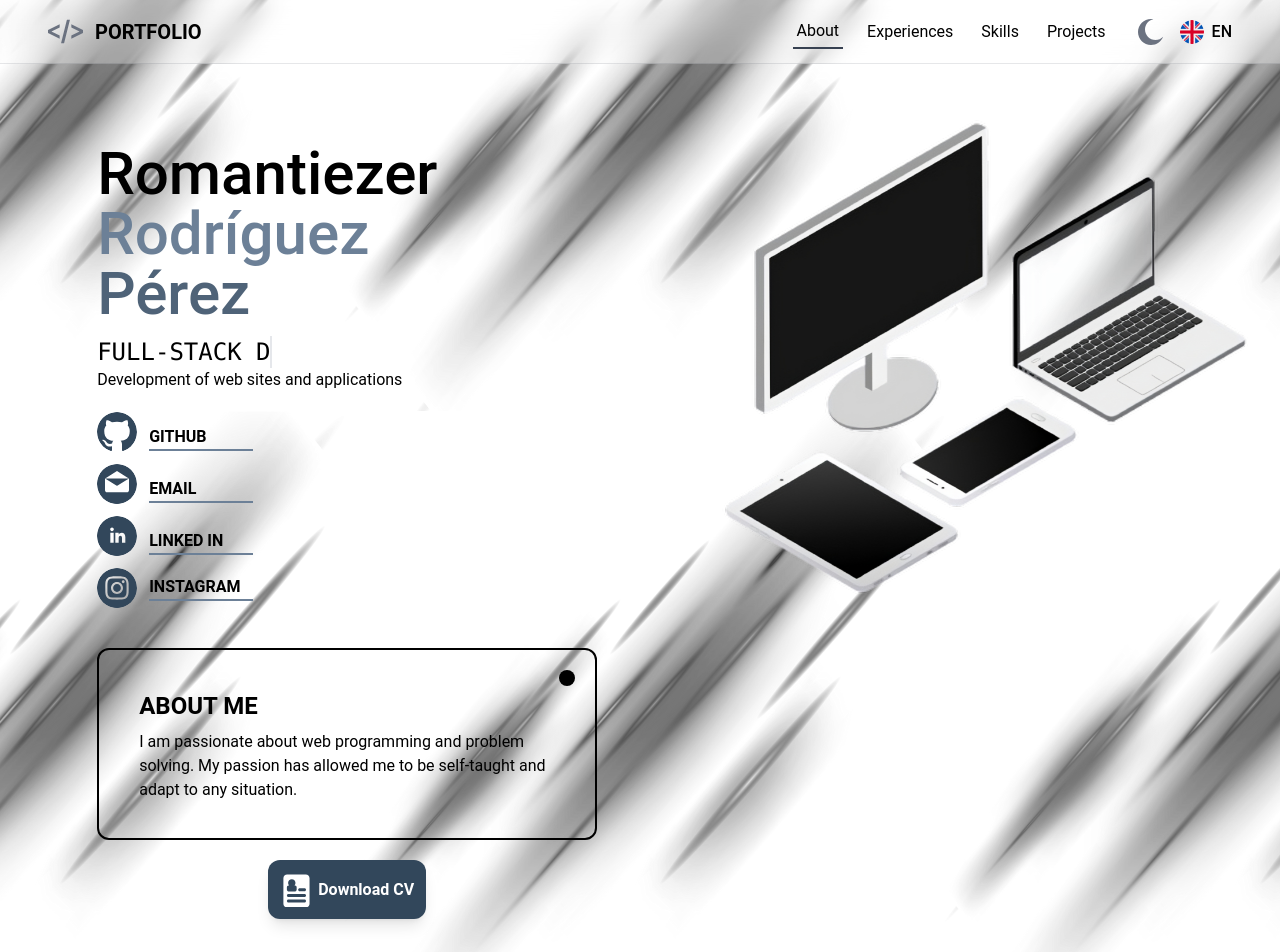
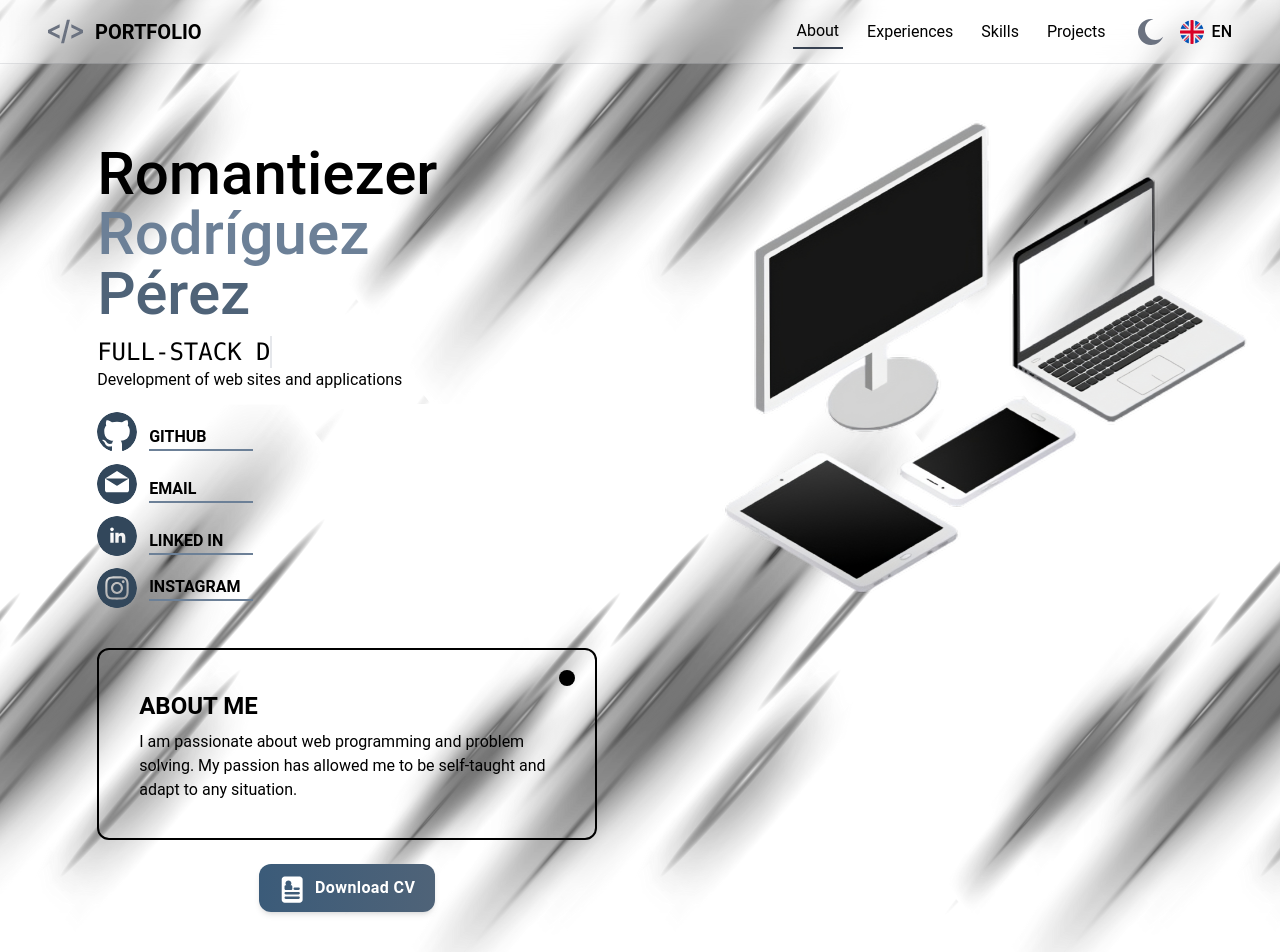
Before and after one commit to lRomanti01/portfolio-react-tailwind, a React (Vite) app: page / in a window 1280 px wide. Shown: the top 952 px of the page. Built offline with nearby package versions, Linux system fonts and the light colour scheme.

Commit message:
feat(CV): :sparkles: Add validation to download an ES or EN CV depending on the language

```diff
--- a/src/components/CVButton.jsx
+++ b/src/components/CVButton.jsx
@@ -1,20 +1,25 @@
 import React from "react";
 import { useTranslation } from "react-i18next";
-import CV from "../assets/downloads/Romantiezer - CV.pdf";
 import IconVC from "./icons/IconVC";
+import CvEN from "../assets/downloads/Romantiezer-CV-EN.pdf";
+import CvES from "../assets/downloads/Romantiezer-CV-ES.pdf";
 
 export const CVButton = () => {
-  const { t } = useTranslation();
+  const { t, i18n } = useTranslation();
+  const CV = i18n.language === "es" ? CvES : CvEN;
 
   return (
-    <button
-      className="mx-auto mt-5 bg-[#32475b] dark:bg-[#4f6378] p-3 text-white rounded-xl shadow-lg flex items-center gap-2 transition-all duration-100
-            hover:shadow-gray-500 dark:hover:shadow-white hover:scale-105 hover:bg-[#4f6378] dark:hover:bg-[#6c8097]"
+    <a
+      href={CV}
+      download
+      className="group mx-auto mt-6 flex w-fit items-center gap-3 rounded-xl bg-gradient-to-r from-[#3b5b79] to-[#4f6378] px-5 py-3 text-white shadow-md transition-all duration-300 hover:scale-105 hover:shadow-lg dark:from-[#4f6378] dark:to-[#6c8097]"
     >
-      <IconVC fill="white" />
-      <a className="font-bold" href={CV} download>
+      <div className="flex h-6 w-6 items-center justify-center transition-transform duration-300 group-hover:-rotate-6 group-hover:scale-110">
+        <IconVC fill="white" />
+      </div>
+      <span className="text-base font-semibold tracking-wide">
         {t("downloadCV")}
-      </a>
-    </button>
+      </span>
+    </a>
   );
 };
```
Also changed, not shown: 2 other files (tests, documents, lock files or other folders).
